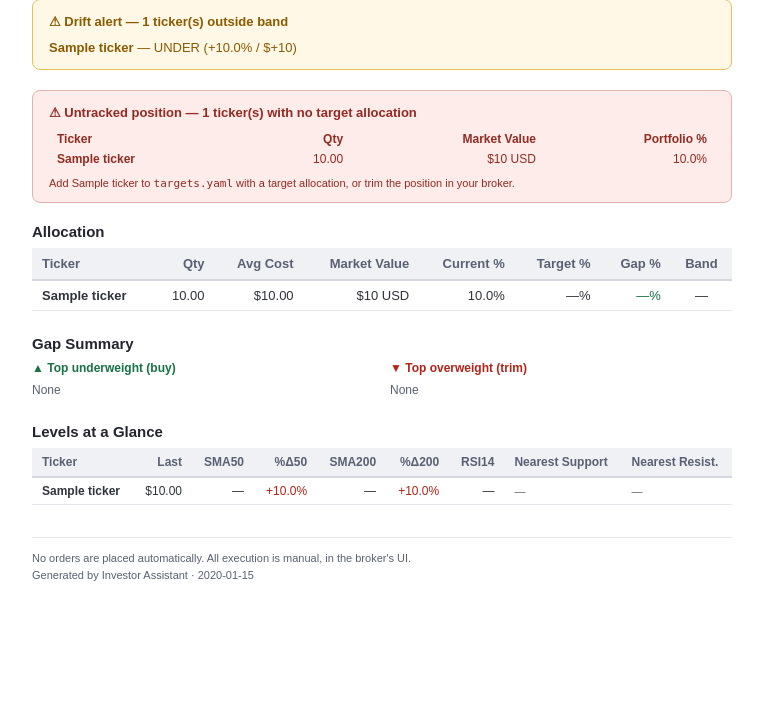
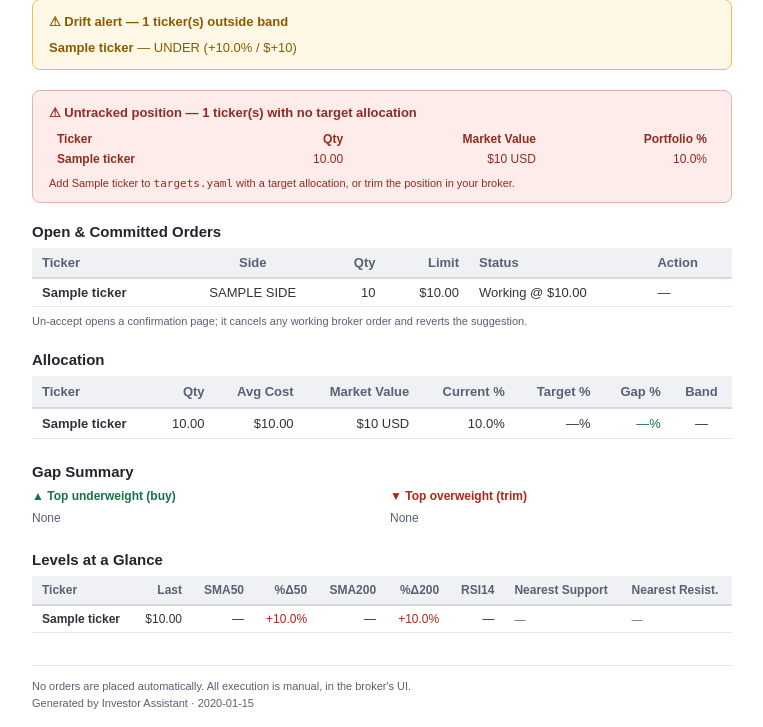
Before and after one commit to sunjiajing0815/me_invest_paper, a Python web app: template templates/daily_report.html.j2 in a window 1280 px wide. Shown: the part 224-951 px from the top of the page, without its empty margins (258-1021 px from the left). Before the commit the page ends 805 px from the top, so only its background shows below. Run offline with Jinja, Linux system fonts and the light colour scheme; the template is opened without the code that fills it: most values are stand-ins (such as "Sample title", 1, 10 or a date in 2020).

Commit message:
feat(daily-email): Open & Committed Orders section with un-accept links
Co-Authored-By: Claude Opus 4.8 <noreply@anthropic.com>

```diff
--- a/templates/daily_report.html.j2
+++ b/templates/daily_report.html.j2
@@ -34,6 +34,38 @@
 
 {# ---- Untracked positions ---- #}
 {{ ui.untracked_box(report.untracked_positions) }}
+
+{# ---- Open & committed orders ---- #}
+{% if report.committed_orders %}
+{{ ui.section("Open & Committed Orders") }}
+<div class="sscroll" style="overflow-x:auto; -webkit-overflow-scrolling:touch;">
+<table role="presentation" width="100%" cellpadding="0" cellspacing="0" style="border-collapse:collapse; font-family:Arial,Helvetica,sans-serif; font-size:13px; margin:0 0 8px 0;">
+  <thead>
+    <tr style="background:{{ ui.HEADBG }}; color:{{ ui.MUTED }};">
+      <th style="padding:7px 10px; text-align:left; border-bottom:2px solid {{ ui.LINE2 }};">Ticker</th>
+      <th style="padding:7px 10px; text-align:center; border-bottom:2px solid {{ ui.LINE2 }};">Side</th>
+      <th style="padding:7px 10px; text-align:right; border-bottom:2px solid {{ ui.LINE2 }};">Qty</th>
+      <th style="padding:7px 10px; text-align:right; border-bottom:2px solid {{ ui.LINE2 }};">Limit</th>
+      <th style="padding:7px 10px; text-align:left; border-bottom:2px solid {{ ui.LINE2 }};">Status</th>
+      <th style="padding:7px 10px; text-align:left; border-bottom:2px solid {{ ui.LINE2 }};">Action</th>
+    </tr>
+  </thead>
+  <tbody>
+    {% for r in report.committed_orders %}
+    <tr style="border-bottom:1px solid {{ ui.LINE }}; color:{{ ui.BODY }};">
+      <td style="padding:6px 10px; font-weight:bold;">{{ r.ticker }}</td>
+      <td style="padding:6px 10px; text-align:center;">{{ r.side | upper }}</td>
+      <td style="padding:6px 10px; text-align:right;">{{ "{:.0f}".format(r.qty) }}</td>
+      <td style="padding:6px 10px; text-align:right;">${{ "{:,.2f}".format(r.limit_price) }}</td>
+      <td style="padding:6px 10px;">{{ r.status_label }}{% if r.filled_price %} @ ${{ "{:,.2f}".format(r.filled_price) }}{% endif %}</td>
+      <td style="padding:6px 10px;">{% if r.cancellable and base_url is defined and unaccept_tokens is defined and r.sid in unaccept_tokens %}<a href="{{ base_url }}/suggestions/{{ r.sid }}/unaccept?token={{ unaccept_tokens[r.sid] }}" style="color:{{ ui.NEG }};">Un-accept</a>{% else %}—{% endif %}</td>
+    </tr>
+    {% endfor %}
+  </tbody>
+</table>
+</div>
+<p style="font-family:Arial,Helvetica,sans-serif; font-size:11px; color:{{ ui.MUTED }}; margin:0 0 24px 0;">Un-accept opens a confirmation page; it cancels any working broker order and reverts the suggestion.</p>
+{% endif %}
 
 {# ---- Allocation ---- #}
 {{ ui.section("Allocation") }}
```
Also changed, not shown: src/investor/jobs/daily_report.py (+7 -0 lines), templates/daily_report.txt.j2 (+7 -0 lines), tests/test_email_templates.py (+18 -2 lines).
